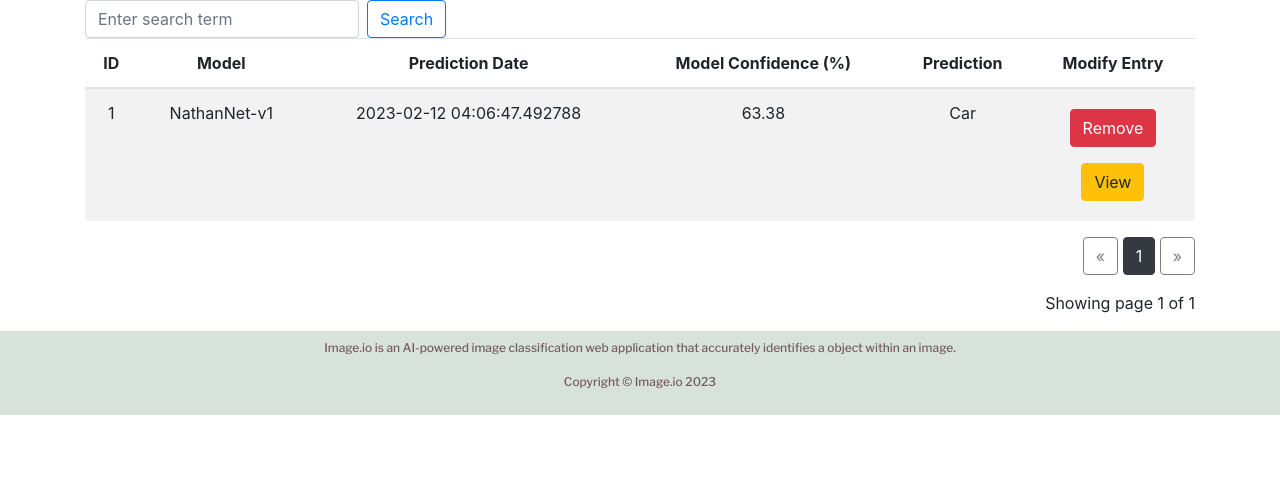
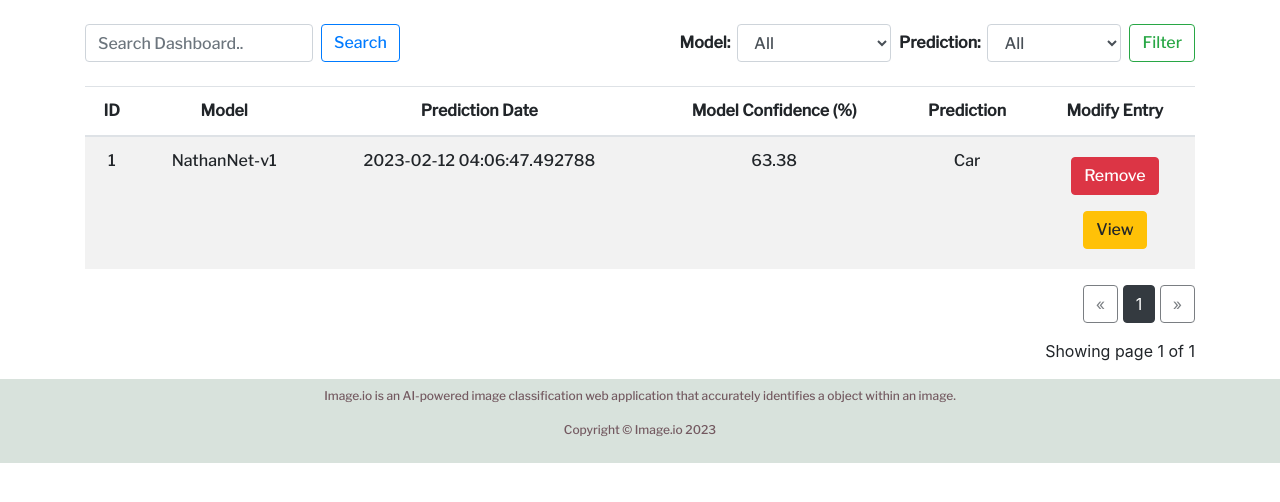
Before and after one commit to yn56yyh/Image.io, a Flask app: page /dashboard in a window 1280 px wide. Shown: the part 71-573 px from the top of the page. Run offline with Flask 3, Linux system fonts and the light colour scheme; a user stored in the database is signed in; some libraries are stand-ins or nearby versions.

Commit message:
Added Filter Function to Dashboard

```diff
--- a/application/routes.py
+++ b/application/routes.py
@@ -107,6 +107,7 @@ def perform_search(search_term):
     page = request.args.get("page", 1, type=int)
     entries = Entry.query.filter(
         db.or_(
+            Entry.id.ilike(f'%{search_term}%'),
             Entry.image_url.ilike(f'%{search_term}%'),
             Entry.model_selection.ilike(f'%{search_term}%'),
             Entry.pred.ilike(f'%{search_term}%'),
@@ -116,6 +117,45 @@ def perform_search(search_term):
     ).paginate(page=page, per_page=ROWS_PER_PAGE)
 
     return entries
+
+
+@app.route('/filter-results', methods=['GET', 'POST'])
+def filter():
+    page = request.args.get("page", 1, type=int)
+    entry_count = Entry.query.count()
+    if request.method == 'POST':
+        model_filter = request.form.get('modelFilter')
+        prediction_filter = request.form.get('predictionFilter')
+        # Use the filters to get the data from the database
+        entries = filter_db(model_filter, prediction_filter)
+
+        if len(entries.items) == 0:
+            flash('No matching filters found!', 'info')
+            entries = Entry.query.paginate(page=page, per_page=ROWS_PER_PAGE)
+
+        # Render the results on the template
+        return render_template('dashboard.html', entries=entries, entry_count=entry_count)
+
+    else:
+        return redirect(url_for("index_page"))
+
+
+
+def filter_db(model, prediction):
+    page = request.args.get("page", 1, type=int)
+    query = Entry.query
+
+    if model != 'all':
+        query = query.filter(Entry.model_selection == model)
+    if prediction != 'all':
+        query = query.filter(Entry.pred == prediction)
+
+    entries = query.paginate(page=page, per_page=ROWS_PER_PAGE)
+
+    return entries
+
+
+
 
 
 ## Logout Page ##
--- a/application/static/css/main.css
+++ b/application/static/css/main.css
@@ -47,7 +47,9 @@ nav {
     background-color: #D8E2DC;
 }
 
-
+th, td, .search-input, .search-button {
+    font-family: 'Libre Franklin', sans-serif;
+}
 /* Prediction */
 .Upload_h3{
     font-family: 'Libre Franklin', sans-serif;
@@ -65,6 +67,10 @@ nav {
     border: 1px solid #D8E2DC;
     border-radius: 10px;
     padding: 20px;
+}
+
+.filter-1, .filter-2 {
+    font-family: 'Libre Franklin', sans-serif;
 }
 
 .model-select {
--- a/application/templates/dashboard.html
+++ b/application/templates/dashboard.html
@@ -2,12 +2,50 @@
 <!-- Create a bootstrap table with the following columns:
 Gender, Age, Hypertension, Heart Disease, Ever Married, Work Type, Residence Type, Avg Glucose Level, BMI, Smoking Status, Stroke, Prediction Date --> {% block content %} <div class='container'>
 
-  <div class='d-flex justify-content-between'>
+  <div class='d-flex justify-content-between my-4'>
     <form class='form-inline' action='/search' method='post'>
-      <input class='form-control mr-2' type='text' name='search_term' placeholder='Enter search term'>
-      <button class='btn btn-outline-primary' type='submit'>Search</button>
+      <input class='form-control mr-2 search-input' type='text' name='search_term' placeholder='Search Dashboard..'>
+      <button class='btn btn-outline-primary mr-2 search-button' type='submit'>Search</button>
+    </form>
+
+    <form action='/filter-results' method='post'>
+      <div class='form-inline filter-1'>
+        <!-- Model Filter -->
+        <div class='form-group mr-2'>
+          <label for='modelFilter'><b>Model:</b></label>
+          &nbsp;&nbsp;
+          <select class='form-control' id='modelFilter' name='modelFilter'>
+            <option value='all'>All</option>
+            <option value='NathanNet-v1'>NathanNet-v1</option>
+            <option value='NathanNet-v2'>NathanNet-v2</option>
+          </select>
+        </div>
+
+        <!-- Prediction Filter -->
+        <div class='form-group mr-2 filter-2'>
+          <label for='predictionFilter'><b>Prediction:</b></label>
+          &nbsp;&nbsp;
+          <select class='form-control' id='predictionFilter' name='predictionFilter'>
+            <option value='all'>All</option>
+            <!-- Replace "cifar-10 classes" with the actual names of the classes -->
+            <option value='airplane'>Airplane</option>
+            <option value='automobile'>Automobile</option>
+            <option value='bird'>Bird</option>
+            <option value='cat'>Cat</option>
+            <option value='deer'>Deer</option>
+            <option value='dog'>Dog</option>
+            <option value='frog'>Frog</option>
+            <option value='horse'>Horse</option>
+            <option value='ship'>Ship</option>
+            <option value='truck'>Truck</option>
+          </select>
+        </div>
+
+        <button class='btn btn-outline-success filter-button' type='submit'>Filter</button>
+      </div>
     </form>
   </div>
+
 
   <table class='table table-striped'>
         <thead>
--- a/application/templates/layout.html
+++ b/application/templates/layout.html
@@ -2,6 +2,11 @@
 <html>
   <head>
     <title>Image.io</title>
+    <!-- Add these scripts to the <head> of your HTML file -->
+    <script src="https://code.jquery.com/jquery-3.6.0.min.js" integrity="sha384-q8i/X+965DzO0rT7abK41JStQIAqVgRVzpbzo5smXKp4YfRvH+8abtTE1Pi6jizo" crossorigin="anonymous"></script>
+    <script src="https://cdn.jsdelivr.net/npm/popper.js@1.16.0/dist/umd/popper.min.js" integrity="sha384-Q6E9RHvbIyZFJoft+2mJbHaEWldlvI9IOYy5n3zV9zzTtmI3UksdQRVvoxMfooAo" crossorigin="anonymous"></script>
+    <link rel="stylesheet" href="https://stackpath.bootstrapcdn.com/bootstrap/4.4.1/css/bootstrap.min.css" integrity="sha384-Vkoo8x4CGsO3+Hhxv8T/Q5PaXtkKtu6ug5TOeNV6gBiFeWPGFN9MuhOf23Q9Ifjh" crossorigin="anonymous">
+    <script src="https://stackpath.bootstrapcdn.com/bootstrap/4.4.1/js/bootstrap.min.js" integrity="sha384-wfSDF2E50Y2D1uUdj0O3uMBJnjuUD4Ih7YwaYd1iqfktj0Uod8GCExl3Og8ifwB6" crossorigin="anonymous"></script>
     <link rel="stylesheet" href="https://cdn.jsdelivr.net/npm/bootstrap@4.3.1/dist/css/bootstrap.min.css" integrity="sha384-ggOyR0iXCbMQv3Xipma34MD+dH/1fQ784/j6cY/iJTQUOhcWr7x9JvoRxT2MZw1T" crossorigin="anonymous">
     <link rel="preconnect" href="https://fonts.googleapis.com">
     <link rel="preconnect" href="https://fonts.gstatic.com" crossorigin>
```
Also changed, not shown: application/database.db, application/static/upload/2023-02-12_04-06-37_MyNiggaKoko_01_1024x1024.jpg (added).
